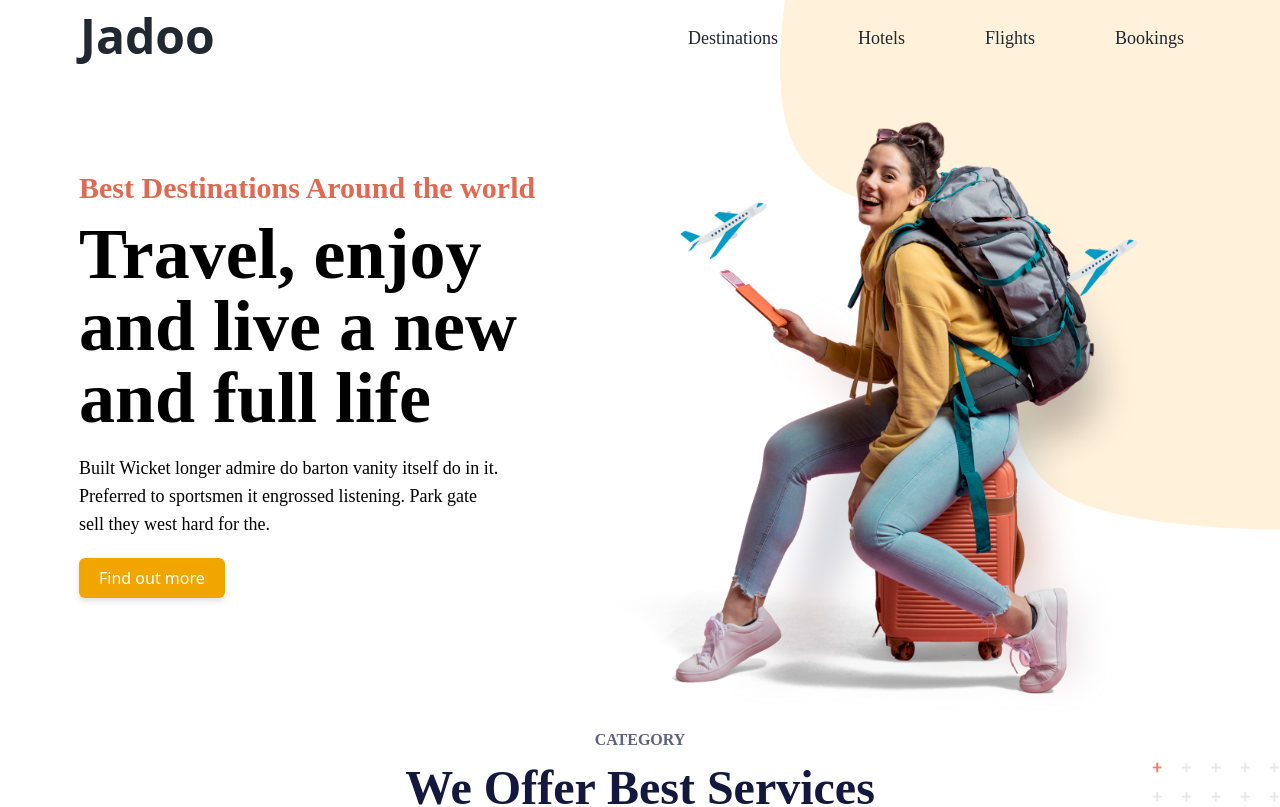
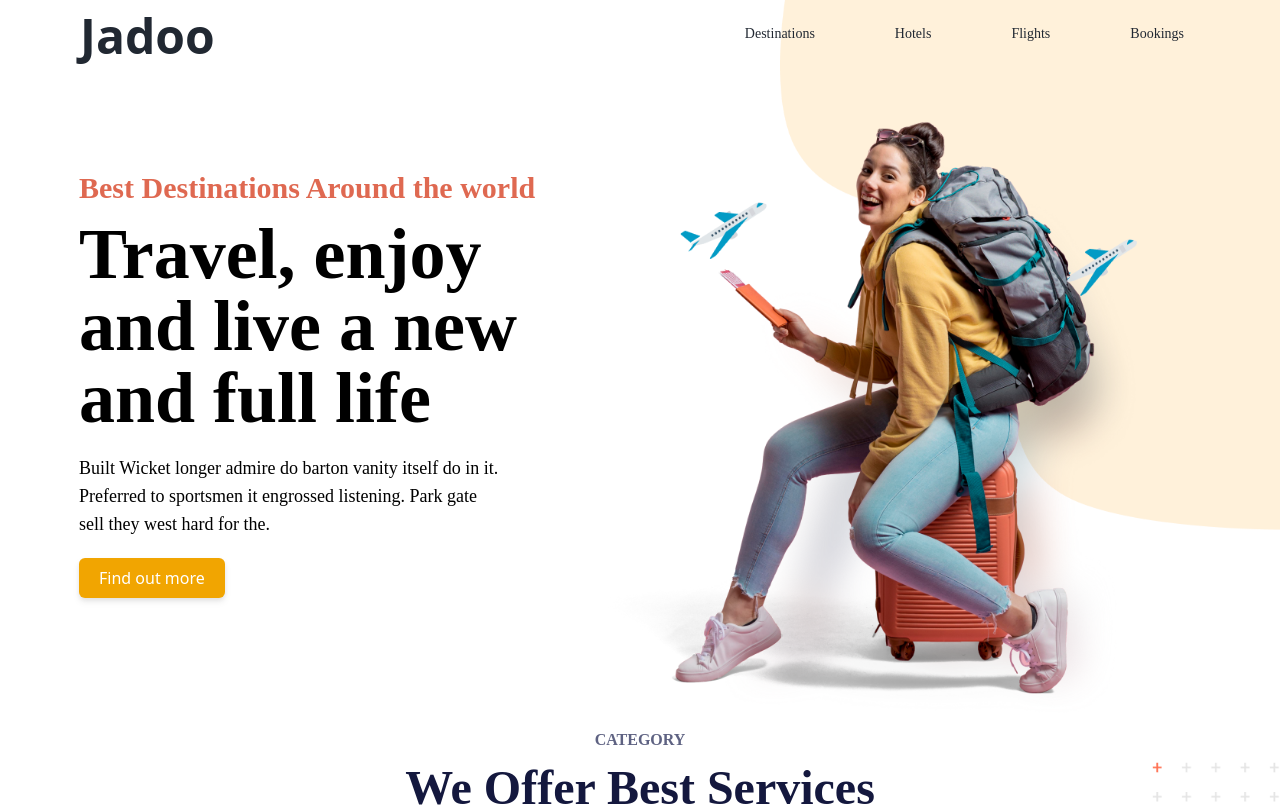
Before and after one commit to Princessayomide53/Travel-Agency, a React (Vite) app: page /landingpage in a window 1280 px wide. Shown: the top 807 px of the page. Built offline with nearby package versions, Linux system fonts and the light colour scheme.

Commit message:
adjusted the navbar

```diff
--- a/src/layout/Nav.jsx
+++ b/src/layout/Nav.jsx
@@ -18,7 +18,7 @@ function Nav() {
 
 
             <div className="z-10 sm:pr-28 md:pr-12 xl:pr-24">
-              <ul className="flex sm:space-x-20 z-50 sm:pt-3 font-Poppins font-normal sm:text-lg text-[14px] text-[#212832]">
+              <ul className="flex sm:space-x-20 z-50 sm:pt-3 font-Poppins font-normal sm:text-lg md:text-sm text-[14px] text-[#212832]">
                 <li>Destinations</li>
                 <li>Hotels</li>
                 <li>Flights</li>
```
